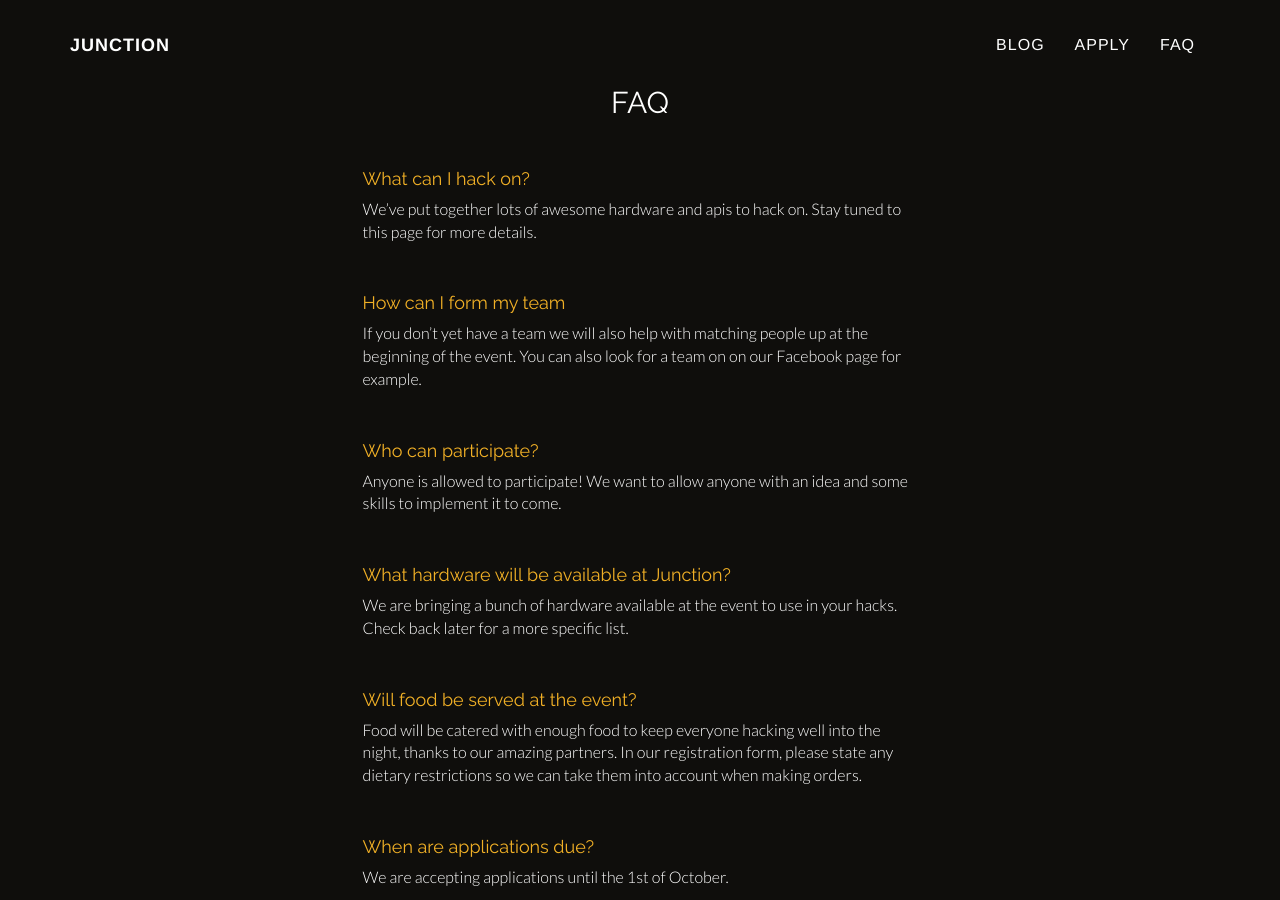
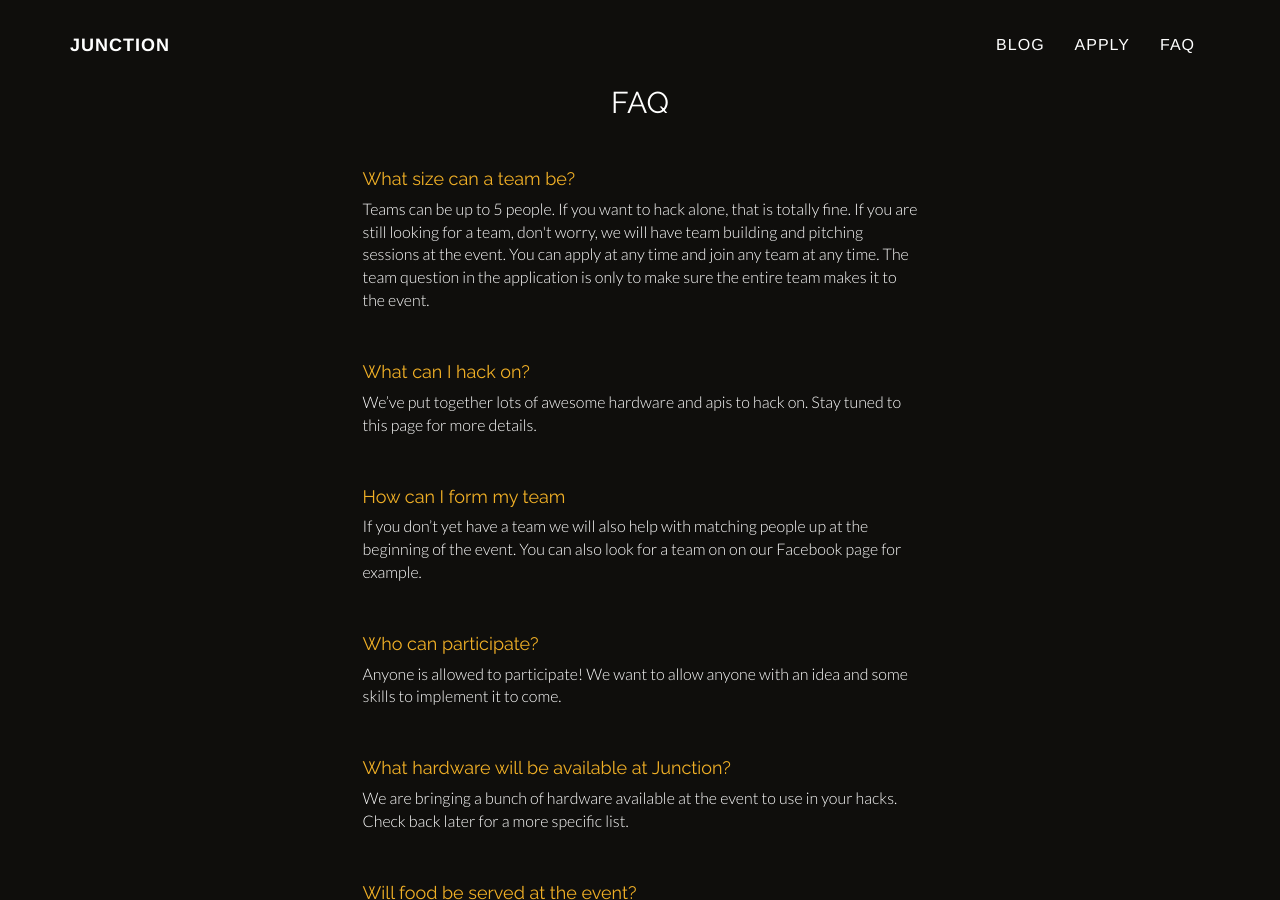
Before and after one commit to junctionasia/junctionasia.github.io, a Jekyll site: the page built from faq.html, in a window 1280 px wide and 900 px high. Built offline with Jekyll 4.4.1, drawn with Linux system fonts in a browser that asks for light colours; nearby versions of some CDN libraries.

Commit message:
Add team question to faq

```diff
--- a/faq.html
+++ b/faq.html
@@ -8,6 +8,8 @@
         <div class="row">
             <div class="col-md-6 col-md-offset-3">
                 <h2>FAQ</h2>
+                <h4>What size can a team be?</h4>
+                <p>Teams can be up to 5 people. If you want to hack alone, that is totally fine. If you are still looking for a team, don't worry, we will have team building and pitching sessions at the event. You can apply at any time and join any team at any time. The team question in the application is only to make sure the entire team makes it to the event.</p>
                 <h4>What can I hack on? </h4>
                 <p>We’ve put together lots of awesome hardware and apis to hack on. Stay tuned to this page for more details.</p>
                 <h4>How can I form my team </h4>
```
